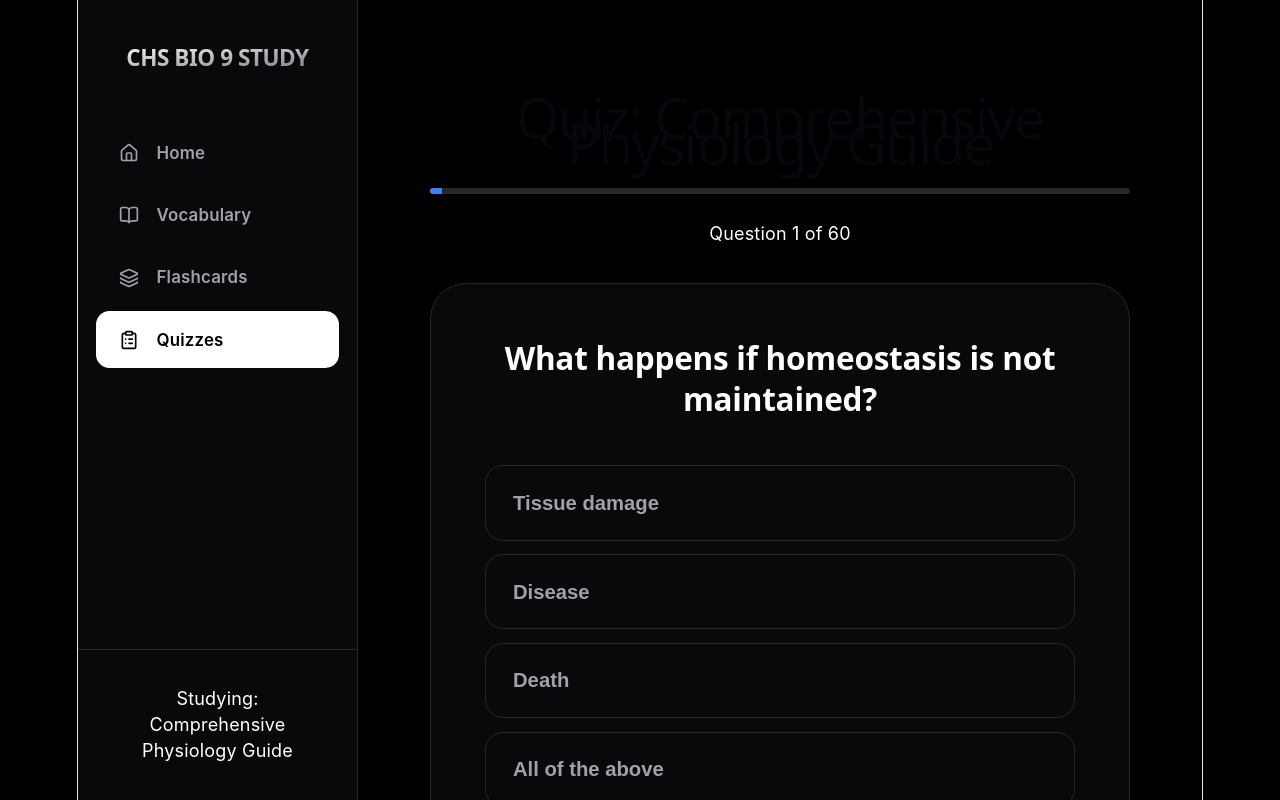
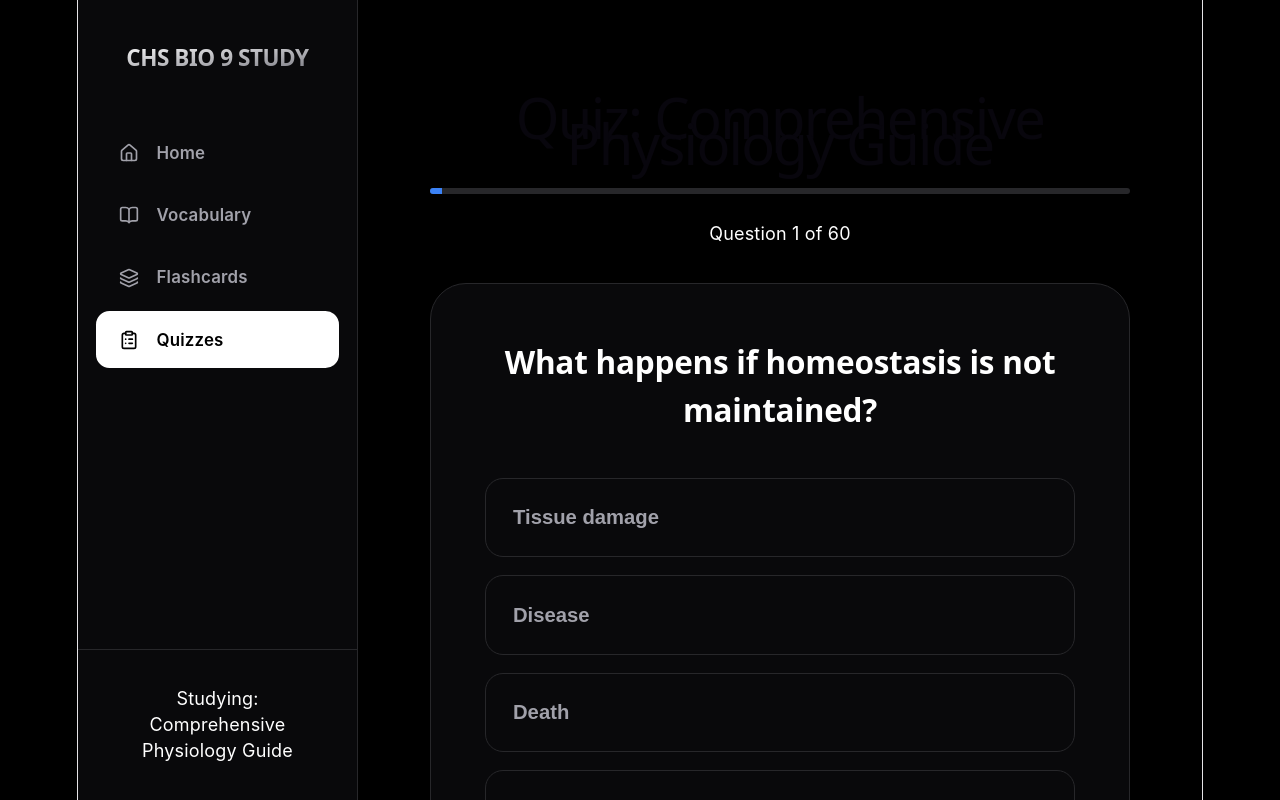
Before and after one commit to haligoat/bio9tino, a React (Vite) app: page /quizzes in a window 1280 px wide. Shown: the top 800 px of the page. Built offline with nearby package versions, Linux system fonts and the light colour scheme.

Commit message:
Fix quiz text overlap and restructure home page bento layout

```diff
--- a/src/App.css
+++ b/src/App.css
@@ -158,8 +158,8 @@ body {
   transform: translateY(-8px);
 }
 
-.feature-card:nth-child(1) { grid-column: span 8; }
-.feature-card:nth-child(2) { grid-column: span 4; }
+.feature-card:nth-child(1) { grid-column: span 12; }
+.feature-card:nth-child(2) { grid-column: span 12; }
 .feature-card:nth-child(3) { grid-column: span 12; }
 
 .feature-card h3 {
--- a/src/components/QuizView.css
+++ b/src/components/QuizView.css
@@ -28,6 +28,8 @@
   padding: 3rem;
   border-radius: 2rem;
   border: 1px solid var(--border-color);
+  height: auto;
+  min-height: min-content;
 }
 
 .question-text {
@@ -35,14 +37,17 @@
   font-weight: 800;
   margin-bottom: 2.5rem;
   color: #ffffff;
-  line-height: 1.3;
+  line-height: 1.5;
+  word-wrap: break-word;
+  overflow-wrap: break-word;
 }
 
 .options-grid {
   display: flex;
   flex-direction: column;
-  gap: 0.75rem;
+  gap: 1rem;
   margin-bottom: 2.5rem;
+  height: auto;
 }
 
 .option-btn {
@@ -56,7 +61,10 @@
   color: var(--text-muted);
   cursor: pointer;
   transition: all 0.2s;
-  line-height: 1.4;
+  line-height: 1.6;
+  height: auto;
+  min-height: 4rem;
+  word-wrap: break-word;
 }
 
 .option-btn:hover:not(:disabled) {
```
